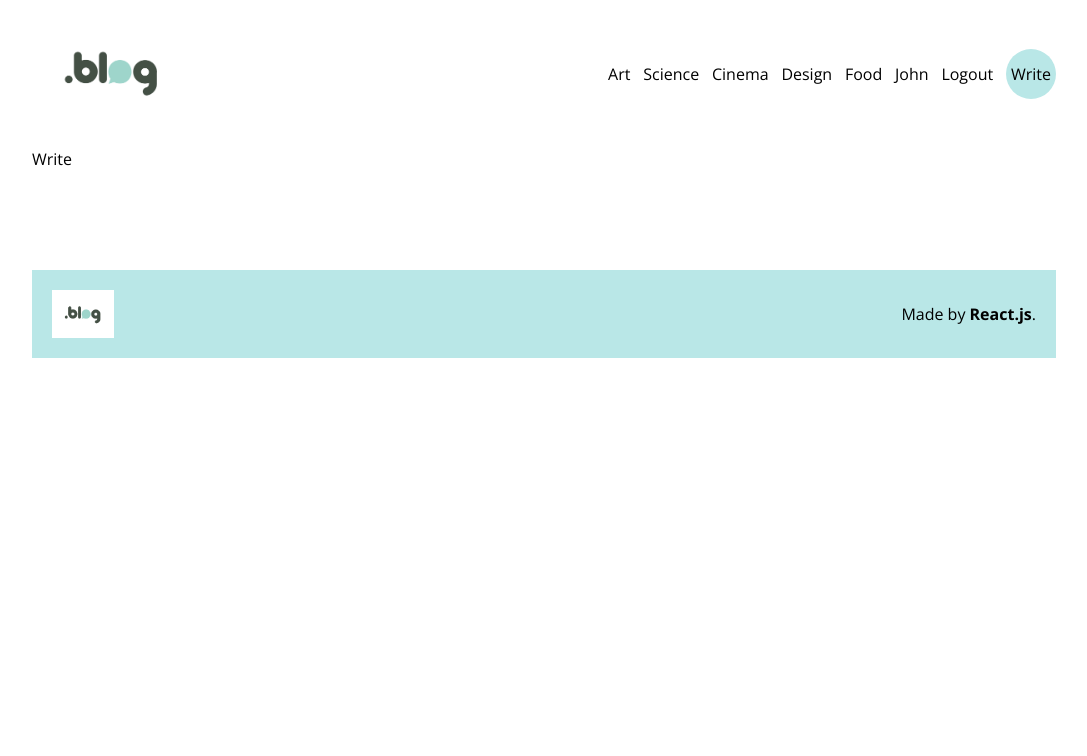
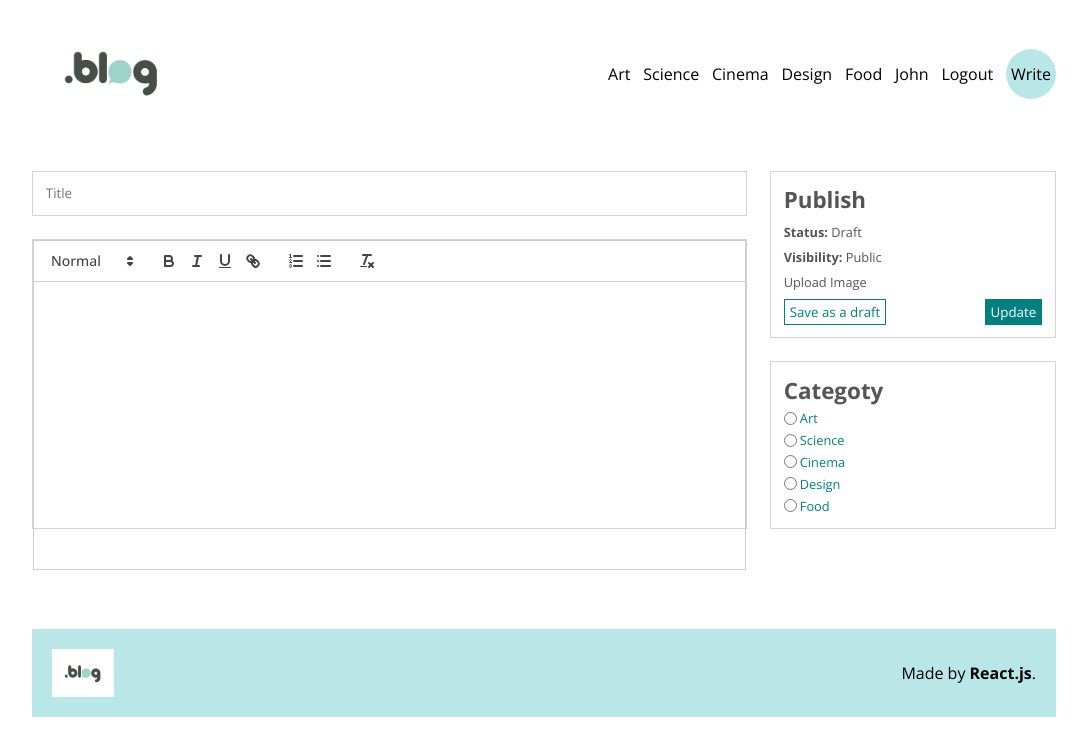
Before and after one commit to ericsoon/blog_app, a React (Create React App) app in the folder frontend/: page /write in a window 1280 px wide. Shown: the top 756 px of the page, without its empty margins (96-1183 px from the left). Built offline with nearby package versions, Linux system fonts and the light colour scheme.

Commit message:
added the write page with css styling

```diff
--- a/frontend/package.json
+++ b/frontend/package.json
@@ -8,6 +8,7 @@
     "@testing-library/user-event": "^13.5.0",
     "react": "^18.0.0",
     "react-dom": "^18.0.0",
+    "react-quill": "^2.0.0",
     "react-router": "^6.4.2",
     "react-router-dom": "^6.4.2",
     "react-scripts": "5.0.1",
--- a/frontend/src/pages/Write.jsx
+++ b/frontend/src/pages/Write.jsx
@@ -1,9 +1,78 @@
-import React from 'react';
+import React, { useState } from 'react';
+import ReactQuill from 'react-quill';
+import 'react-quill/dist/quill.snow.css';
 
 const Write = () => {
-  console.log('a');
+  const [value, setValue] = useState('');
+  console.log(value);
   return (
-    <div>Write</div>
+    <div className="add">
+      <div className="content">
+        <input type="text" placeholder="Title" />
+        <div className="editorContainer">
+          <ReactQuill className="editor" theme="snow" value={value} onChange={setValue} />
+        </div>
+      </div>
+      <div className="menu">
+        <div className="item">
+          <h1>Publish</h1>
+          <span>
+            <b>Status: </b> Draft
+          </span>
+          <span>
+            <b>Visibility: </b> Public
+          </span>
+
+          <label htmlFor="file">
+            Upload Image
+            <input style={{ display: 'none' }} type="file" name="" id="file" />
+          </label>
+          <div className="buttons">
+            <button type="button">Save as a draft</button>
+            <button type="button">Update</button>
+          </div>
+        </div>
+        <div className="item">
+          <h1>Categoty </h1>
+
+          <div className="cat">
+            <label htmlFor="art">
+              <input type="radio" name="cat" value="art" id="art" />
+              Art
+            </label>
+          </div>
+
+          <div className="cat">
+            <label htmlFor="Science">
+              <input type="radio" name="cat" value="Science" id="Science" />
+              Science
+            </label>
+          </div>
+
+          <div className="cat">
+            <label htmlFor="Cinema">
+              <input type="radio" name="cat" value="Cinema" id="Cinema" />
+              Cinema
+            </label>
+          </div>
+
+          <div className="cat">
+            <label htmlFor="Design">
+              <input type="radio" name="cat" value="Design" id="Design" />
+              Design
+            </label>
+          </div>
+
+          <div className="cat">
+            <label htmlFor="Food">
+              <input type="radio" name="cat" value="Food" id="Food" />
+              Food
+            </label>
+          </div>
+
+        </div>
+      </div>
+    </div>
   );
 };
 
--- a/frontend/src/style.scss
+++ b/frontend/src/style.scss
@@ -310,5 +310,89 @@ $lightGreen: #b9e7e7;
                 }
             }
         }
+
+        //Write
+
+        .add{
+            margin-top: 1.4rem;
+            display: flex;
+            gap: 1.4rem;
+
+            .content{
+                flex:5;
+                display: flex;
+                flex-direction: column;
+                gap:1.4rem;
+
+                input{
+                    padding: 0.8rem;
+                    border: 1px solid lightgray;
+                }
+
+                .editorContainer{
+                    height: 18rem;
+                    // overflow: scroll;
+                    border:1px solid lightgray;
+
+                    .editor{
+                        height: 100%;
+                        border: none;
+                    }
+                }
+            }
+
+            .menu{
+                flex:2;
+                display: flex;
+                flex-direction: column;
+                gap: 1.4rem;
+
+                .item{
+                    border:1px solid lightgray;
+                    padding: 0.8rem;
+                    flex: 1;
+                    display: flex;
+                    flex-direction: column;
+                    justify-content: space-between;
+                    font-size: 0.8rem;
+                    color: #555;
+
+                    h1{
+                        font-size: 1.4rem;
+                    }
+
+                    .buttons{
+                        display: flex;
+                        justify-content: space-between;
+
+                        :first-child{
+                            cursor: pointer;
+                            color: teal;
+                            background-color: white;
+                            border: 1px solid teal;
+                            padding: 3px 5px;
+                        }
+
+                        :last-child{
+                            cursor: pointer;
+                            color: white;
+                            background-color: teal;
+                            border: 1px solid teal;
+                            padding: 3px 5px;
+                        }
+                    }
+
+                    .cat{
+                        color: teal;
+
+                        label{
+                            display: flex;
+                            align-items: center;
+                            gap: 0.2rem;
+                        }
+                    }
+                }
+            }
+        }
     }
 }
```
Also changed, not shown: 1 other file (tests, documents, lock files or other folders).
